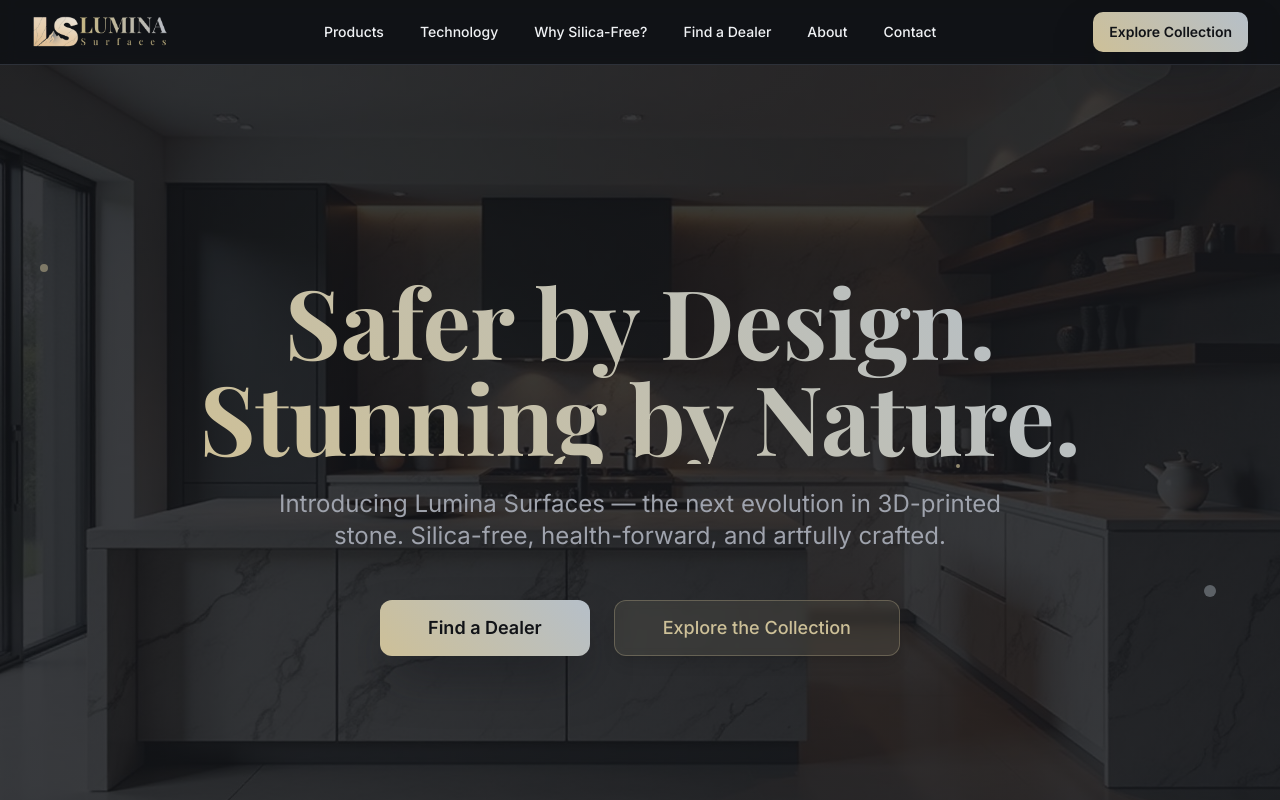
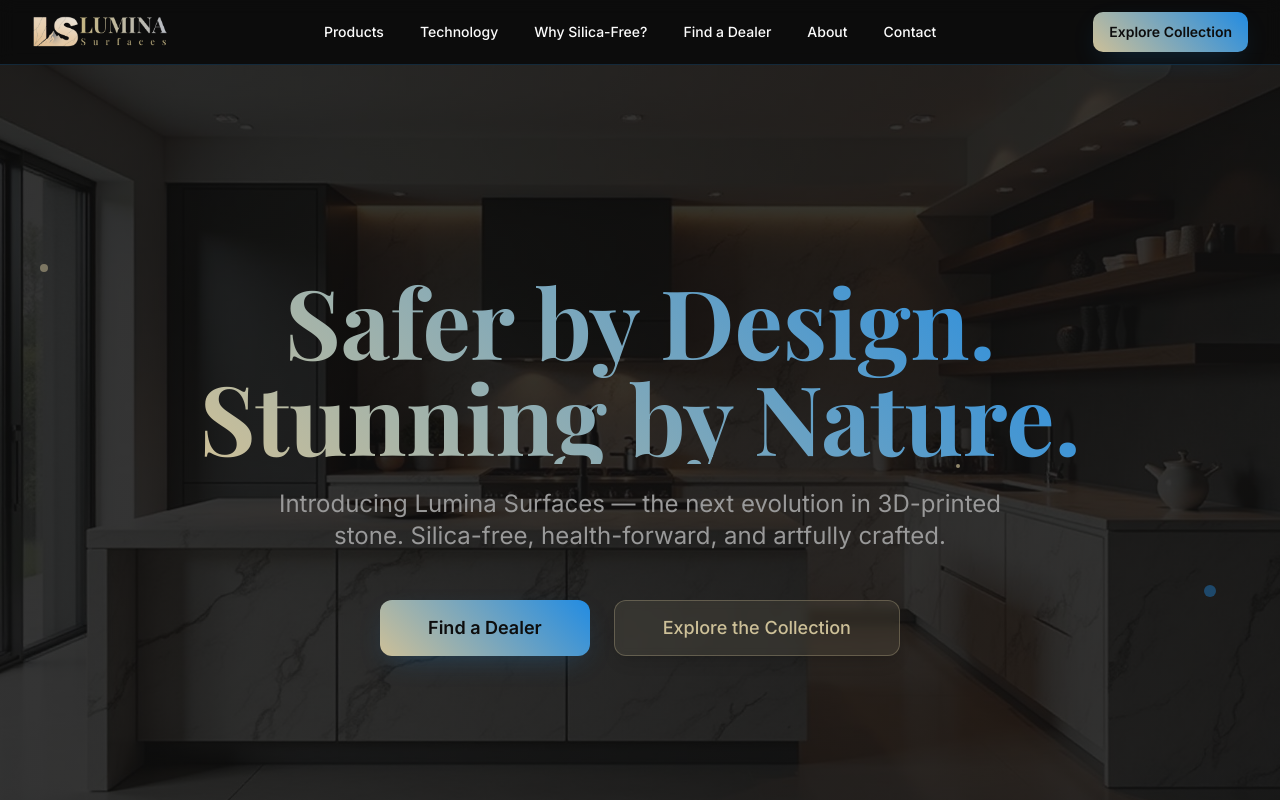
Before and after one commit to FTWAgency/lumina-stone-showcase, a React (Vite) app: page / in a window 1280 px wide. Shown: the top 800 px of the page. Built offline with nearby package versions, Linux system fonts and the light colour scheme.

Commit message:
Update theme and color system

```diff
--- a/src/components/dealer/charts/AgedConsignment.tsx
+++ b/src/components/dealer/charts/AgedConsignment.tsx
@@ -9,17 +9,19 @@ interface AgedConsignmentProps {
 }
 
 const COLORS = {
-  "0-30 days": "#D6C68A",
-  "31-60 days": "#C5B579",
-  "61-90 days": "#B4A468",
-  "90+ days": "#A39357",
+  "0-30 days": "hsl(45 35% 70%)",      // Gold
+  "31-60 days": "hsl(210 50% 65%)",    // Light blue
+  "61-90 days": "hsl(199 89% 64%)",    // Cyan
+  "90+ days": "hsl(200 35% 27%)",      // Teal
 };
 
 const AgedConsignment = ({ data }: AgedConsignmentProps) => {
   return (
-    <Card className="bg-white border-[#D6C68A]/20">
+    <Card className="bg-lumina-card border-lumina-blue/20 shadow-card hover:shadow-blue-glow transition-all duration-300 animate-fade-in-up" style={{ animationDelay: '100ms' }}>
       <CardHeader>
-        <CardTitle className="text-[#030303]">Aged Consignment Inventory</CardTitle>
+        <CardTitle className="text-gradient-blue-gold font-serif text-2xl">
+          Aged Consignment Inventory
+        </CardTitle>
       </CardHeader>
       <CardContent>
         {data.length === 0 ? (
@@ -31,29 +33,36 @@ const AgedConsignment = ({ data }: AgedConsignmentProps) => {
                 data={data}
                 cx="50%"
                 cy="50%"
+                innerRadius={80}
+                outerRadius={130}
                 labelLine={false}
                 label={({ ageGroup, percent }) =>
                   `${ageGroup}: ${(percent * 100).toFixed(0)}%`
                 }
-                outerRadius={120}
                 fill="#8884d8"
                 dataKey="pieces"
+                animationDuration={1000}
               >
                 {data.map((entry, index) => (
                   <Cell
                     key={`cell-${index}`}
-                    fill={COLORS[entry.ageGroup as keyof typeof COLORS] || "#D6C68A"}
+                    fill={COLORS[entry.ageGroup as keyof typeof COLORS] || "hsl(45 35% 70%)"}
                   />
                 ))}
               </Pie>
               <Tooltip
                 contentStyle={{
-                  backgroundColor: "#FCFCFC",
-                  border: "1px solid #D6C68A",
+                  backgroundColor: "hsl(var(--lumina-card))",
+                  border: "1px solid hsl(var(--lumina-blue))",
                   borderRadius: "8px",
+                  color: "hsl(var(--lumina-white))",
                 }}
               />
-              <Legend />
+              <Legend
+                wrapperStyle={{
+                  color: "hsl(var(--lumina-white))"
+                }}
+              />
             </PieChart>
           </ResponsiveContainer>
         )}
--- a/src/components/ui/button.tsx
+++ b/src/components/ui/button.tsx
@@ -17,6 +17,8 @@ const buttonVariants = cva(
         link: "text-primary underline-offset-4 hover:underline",
         premium: "bg-gradient-accent text-primary-foreground font-semibold shadow-premium hover:shadow-glow hover:scale-105 transition-all duration-300",
         hero: "bg-primary/10 backdrop-blur-sm border border-primary/30 text-primary hover:bg-primary hover:text-primary-foreground font-medium shadow-lg hover:shadow-glow",
+        lumina: "bg-lumina-gold text-lumina-black hover:bg-gradient-blue-gold hover:text-lumina-white font-medium shadow-premium hover:shadow-blue-glow transition-all duration-300",
+        "lumina-secondary": "bg-lumina-teal/20 text-lumina-white border border-lumina-blue/30 hover:bg-lumina-blue/20 hover:shadow-blue-glow transition-all duration-300",
       },
       size: {
         default: "h-10 px-4 py-2",
--- a/src/components/ui/card.tsx
+++ b/src/components/ui/card.tsx
@@ -9,7 +9,7 @@ const Card = React.forwardRef<
   <div
     ref={ref}
     className={cn(
-      "rounded-lg border bg-card text-card-foreground shadow-sm",
+      "rounded-lg border bg-card text-card-foreground shadow-sm transition-all duration-300",
       className
     )}
     {...props}
--- a/src/index.css
+++ b/src/index.css
@@ -2,57 +2,72 @@
 @tailwind components;
 @tailwind utilities;
 
-/* Lumina Design System - Premium stone surface aesthetics */
+/* Lumina Design System - Premium stone surface aesthetics with intelligent blue accents */
 
 @layer base {
   :root {
-    /* Dark theme base */
-    --background: 220 15% 8%;
-    --foreground: 210 20% 95%;
+    /* Lumina Core Colors */
+    --lumina-black: 0 0% 5%;        /* #0C0C0C */
+    --lumina-card: 0 0% 8%;         /* #141414 */
+    --lumina-gold: 45 35% 70%;      /* #D6C68A */
+    --lumina-teal: 200 35% 27%;     /* #2E4A5A */
+    --lumina-blue: 207 77% 51%;     /* #1E88E5 */
+    --lumina-cyan: 199 89% 64%;     /* #4FC3F7 */
+    --lumina-red: 0 49% 55%;        /* #C94F4F */
+    --lumina-white: 0 0% 99%;       /* #FCFCFC */
+    --lumina-gray: 0 0% 60%;        /* #999999 */
 
-    /* Card surfaces */
-    --card: 220 12% 12%;
-    --card-foreground: 210 20% 95%;
+    /* Theme Mappings */
+    --background: var(--lumina-black);
+    --foreground: var(--lumina-white);
+
+    /* Card surfaces with subtle blue glow */
+    --card: var(--lumina-card);
+    --card-foreground: var(--lumina-white);
 
     /* Interactive surfaces */
-    --popover: 220 12% 12%;
-    --popover-foreground: 210 20% 95%;
+    --popover: var(--lumina-card);
+    --popover-foreground: var(--lumina-white);
 
-    /* Primary - Champagne gold accent */
-    --primary: 45 35% 70%;
-    --primary-foreground: 220 15% 8%;
+    /* Primary - Gold accent */
+    --primary: var(--lumina-gold);
+    --primary-foreground: var(--lumina-black);
 
-    /* Secondary - Subtle stone gray */
-    --secondary: 220 8% 18%;
-    --secondary-foreground: 210 15% 85%;
+    /* Secondary - Teal */
+    --secondary: var(--lumina-teal);
+    --secondary-foreground: var(--lumina-white);
 
     /* Muted tones */
-    --muted: 220 10% 15%;
-    --muted-foreground: 220 8% 65%;
+    --muted: 0 0% 15%;
+    --muted-foreground: var(--lumina-gray);
 
-    /* Accent - Premium silver */
-    --accent: 210 15% 75%;
-    --accent-foreground: 220 15% 8%;
+    /* Accent - Blue */
+    --accent: var(--lumina-blue);
+    --accent-foreground: var(--lumina-white);
 
     /* Status colors */
-    --destructive: 0 65% 55%;
-    --destructive-foreground: 210 20% 95%;
+    --destructive: var(--lumina-red);
+    --destructive-foreground: var(--lumina-white);
 
-    /* Borders and inputs */
-    --border: 220 12% 20%;
-    --input: 220 12% 15%;
-    --ring: 45 35% 70%;
+    /* Borders and inputs with blue accent */
+    --border: 207 77% 51% / 0.2;
+    --input: var(--lumina-card);
+    --ring: var(--lumina-blue);
 
     --radius: 0.75rem;
 
     /* Premium gradients */
-    --gradient-hero: linear-gradient(135deg, hsl(220 15% 8%), hsl(220 12% 12%));
-    --gradient-accent: linear-gradient(45deg, hsl(45 35% 70%), hsl(210 15% 75%));
-    --gradient-stone: linear-gradient(180deg, hsl(220 12% 12%), hsl(220 15% 8%));
+    --gradient-hero: linear-gradient(135deg, hsl(var(--lumina-black)), hsl(var(--lumina-card)));
+    --gradient-accent: linear-gradient(45deg, hsl(var(--lumina-gold)), hsl(var(--lumina-blue)));
+    --gradient-stone: linear-gradient(180deg, hsl(var(--lumina-card)), hsl(var(--lumina-black)));
+    --gradient-blue-gold: linear-gradient(135deg, hsl(var(--lumina-blue)), hsl(var(--lumina-gold)));
+    --gradient-teal-blue: linear-gradient(90deg, hsl(var(--lumina-teal)), hsl(var(--lumina-blue)));
 
-    /* Premium shadows */
-    --shadow-premium: 0 25px 50px -12px hsl(220 15% 8% / 0.6);
-    --shadow-glow: 0 0 40px hsl(45 35% 70% / 0.15);
+    /* Premium shadows with blue glow */
+    --shadow-premium: 0 10px 30px -10px hsl(var(--lumina-blue) / 0.3);
+    --shadow-glow: 0 0 40px hsl(var(--lumina-gold) / 0.15);
+    --shadow-blue-glow: 0 0 15px hsl(var(--lumina-blue) / 0.3);
+    --shadow-card: 0 0 10px hsl(var(--lumina-blue) / 0.15);
 
     /* Typography */
     --font-serif: 'Playfair Display', serif;
@@ -70,5 +85,101 @@
 
   body {
     @apply bg-background text-foreground;
+    background: radial-gradient(circle at 30% 30%, hsl(var(--lumina-blue) / 0.05), transparent 70%),
+                radial-gradient(circle at 70% 70%, hsl(var(--lumina-gold) / 0.05), transparent 70%),
+                hsl(var(--lumina-black));
+    animation: subtle-move 12s ease-in-out infinite alternate;
   }
 }
+
+@layer utilities {
+  /* Shimmer animation for borders */
+  @keyframes shimmer {
+    0% { background-position: 0% 50%; }
+    50% { background-position: 100% 50%; }
+    100% { background-position: 0% 50%; }
+  }
+
+  /* Subtle background movement */
+  @keyframes subtle-move {
+    0% { background-position: 0% 0%; }
+    100% { background-position: 100% 100%; }
+  }
+
+  /* Fade in with stagger */
+  @keyframes fade-in-up {
+    from {
+      opacity: 0;
+      transform: translateY(20px);
+    }
+    to {
+      opacity: 1;
+      transform: translateY(0);
+    }
+  }
+
+  /* Pulse glow */
+  @keyframes pulse-glow {
+    0%, 100% { box-shadow: 0 0 20px hsl(var(--lumina-blue) / 0.3); }
+    50% { box-shadow: 0 0 40px hsl(var(--lumina-blue) / 0.6); }
+  }
+
+  /* Slide from left */
+  @keyframes slide-in-left {
+    from {
+      opacity: 0;
+      transform: translateX(-30px);
+    }
+    to {
+      opacity: 1;
+      transform: translateX(0);
+    }
+  }
+
+  /* Count up effect */
+  @keyframes count-up {
+    from { opacity: 0; transform: scale(0.8); }
+    to { opacity: 1; transform: scale(1); }
+  }
+
+  .animate-fade-in-up {
+    animation: fade-in-up 0.6s ease-out forwards;
+  }
+
+  .animate-pulse-glow {
+    animation: pulse-glow 3s ease-in-out infinite;
+  }
+
+  .animate-slide-in-left {
+    animation: slide-in-left 0.5s ease-out forwards;
+  }
+
+  .animate-count-up {
+    animation: count-up 0.4s ease-out forwards;
+  }
+
+  .shimmer-border {
+    background: linear-gradient(90deg, hsl(var(--lumina-blue)), hsl(var(--lumina-gold)), hsl(var(--lumina-blue)));
+    background-size: 200% 100%;
+    animation: shimmer 3s linear infinite;
+  }
+
+  /* Gradient text utilities */
+  .text-gradient-blue-gold {
+    @apply bg-gradient-to-r from-[hsl(var(--lumina-blue))] to-[hsl(var(--lumina-gold))] text-transparent bg-clip-text;
+  }
+
+  .text-gradient-gold-blue {
+    @apply bg-gradient-to-r from-[hsl(var(--lumina-gold))] to-[hsl(var(--lumina-blue))] text-transparent bg-clip-text;
+  }
+}
+
+@layer base {
+  * {
+    @apply border-border;
+  }
+
+  body {
+    @apply bg-background text-foreground;
+  }
+}
--- a/tailwind.config.ts
+++ b/tailwind.config.ts
@@ -55,16 +55,31 @@ export default {
 				card: {
 					DEFAULT: 'hsl(var(--card))',
 					foreground: 'hsl(var(--card-foreground))'
+				},
+				lumina: {
+					black: 'hsl(var(--lumina-black))',
+					card: 'hsl(var(--lumina-card))',
+					gold: 'hsl(var(--lumina-gold))',
+					teal: 'hsl(var(--lumina-teal))',
+					blue: 'hsl(var(--lumina-blue))',
+					cyan: 'hsl(var(--lumina-cyan))',
+					red: 'hsl(var(--lumina-red))',
+					white: 'hsl(var(--lumina-white))',
+					gray: 'hsl(var(--lumina-gray))'
 				}
 			},
 			backgroundImage: {
 				'gradient-hero': 'var(--gradient-hero)',
 				'gradient-accent': 'var(--gradient-accent)',
-				'gradient-stone': 'var(--gradient-stone)'
+				'gradient-stone': 'var(--gradient-stone)',
+				'gradient-blue-gold': 'var(--gradient-blue-gold)',
+				'gradient-teal-blue': 'var(--gradient-teal-blue)'
 			},
 			boxShadow: {
 				'premium': 'var(--shadow-premium)',
-				'glow': 'var(--shadow-glow)'
+				'glow': 'var(--shadow-glow)',
+				'blue-glow': 'var(--shadow-blue-glow)',
+				'card': 'var(--shadow-card)'
 			},
 			transitionProperty: {
 				'smooth': 'var(--transition-smooth)'
```
Also changed, not shown: src/components/dealer/SuperAdminDashboard.tsx (+53 -40 lines), src/components/dealer/charts/DamageReturnsTracking.tsx (+22 -16 lines), src/components/dealer/charts/DealerLeaderboard.tsx (+32 -9 lines), src/components/dealer/charts/SellThroughRate.tsx (+29 -24 lines).
